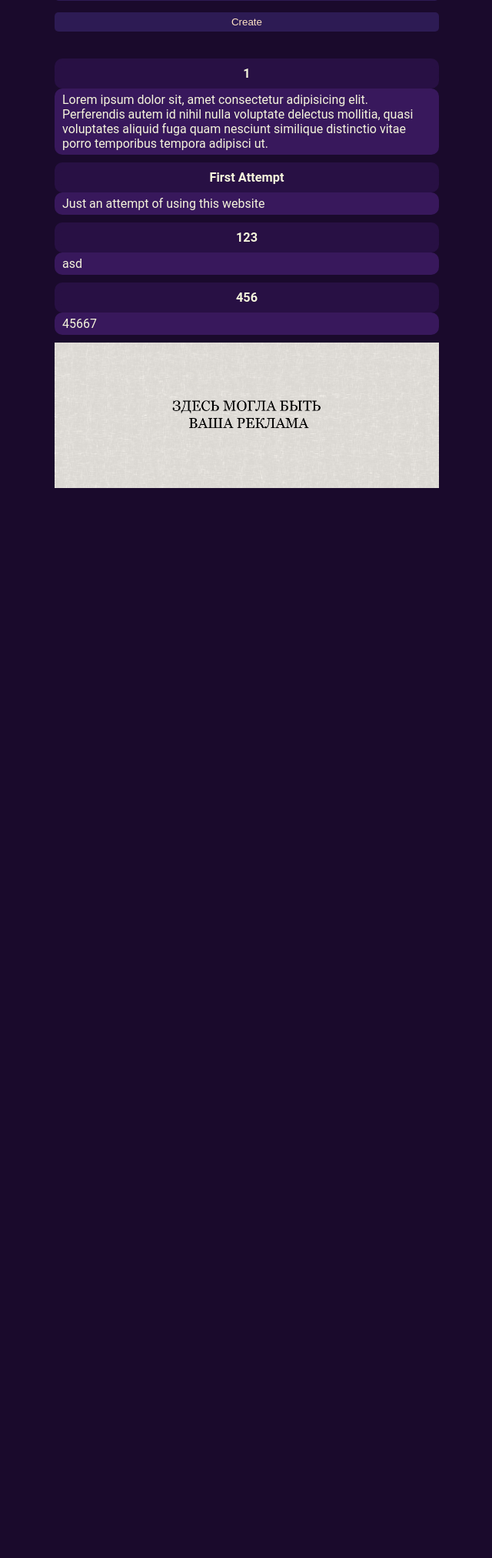
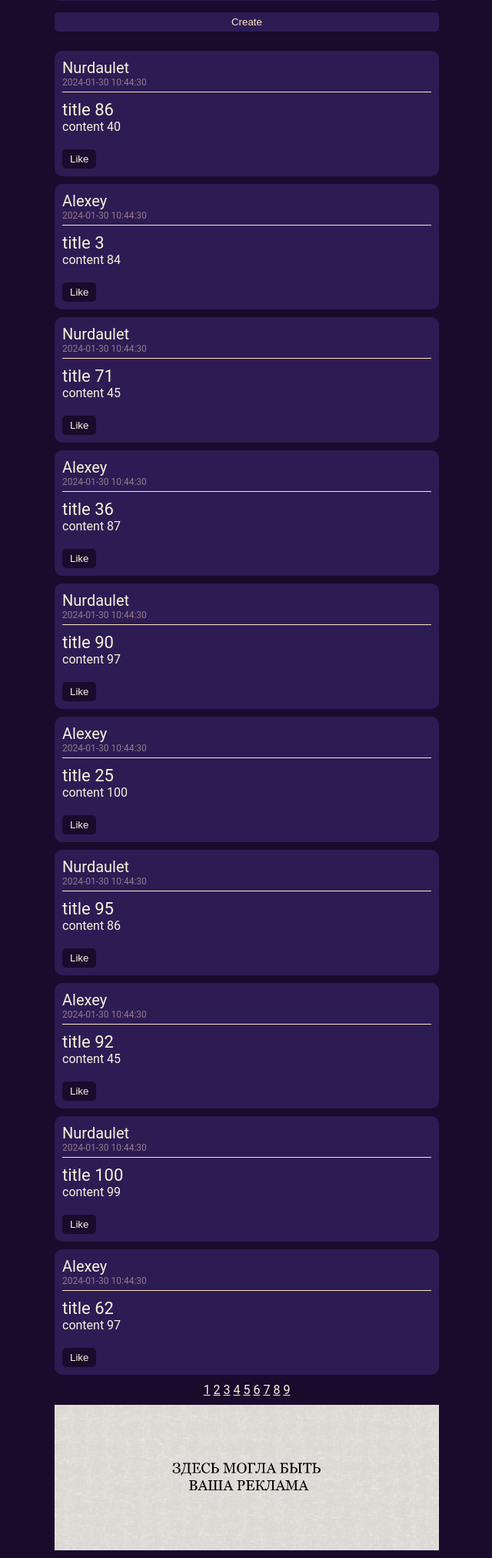
Before and after one commit to Wonderbeaver/FloraHub, a Flask app: page /home in a window 1280 px wide. Shown: the part 532-2556 px from the top of the page at 77% size, without its empty margins (319-959 px from the left). Before the commit the page ends 1166 px from the top, so only its background shows below. Run offline with Flask 3, Linux system fonts and the light colour scheme; a user stored in the database is signed in; data comes from the database, SQL or seed files in the repository.

Commit message:
beta v 2.0

```diff
--- a/проект html/db_service.py
+++ b/проект html/db_service.py
@@ -1,4 +1,6 @@
 import sqlite3
+import random
+
 
 def check_user(login, password):
     conn = sqlite3.connect('Users.db', check_same_thread=False)
@@ -31,25 +33,68 @@ def get_user(id):
     conn.close()
     return user
 
-def add_post(user, title, content):
+def add_post(user_id, title, content):
     conn = sqlite3.connect('Posts.db', check_same_thread=False)
     cursor = conn.cursor()
-    cursor.execute(f'INSERT INTO posts (user, title, content) VALUES (?, ?, ?)', (user, title, content))
+    cursor.execute(f'INSERT INTO posts (user_id, title, content, pub_time) VALUES (?, ?, ?, CURRENT_TIMESTAMP)', (user_id, title, content))
     conn.commit()
     conn.close()
 
-def get_posts():
+
+def get_posts(id=None, page=1):
     conn = sqlite3.connect('Posts.db', check_same_thread=False)
     cursor = conn.cursor()
-    cursor.execute('SELECT title, content, user FROM posts')
+    limit = 10
+    offset = (page - 1) * limit
+    if id:
+        cursor.execute('SELECT title, content, user_id, pub_time, id FROM posts WHERE user_id = (?) ORDER BY pub_time DESC LIMIT ? OFFSET ?', [id, limit, offset])
+    else:
+        cursor.execute('SELECT title, content, user_id, pub_time, id FROM posts ORDER BY pub_time DESC LIMIT ? OFFSET ?', (limit, offset))
+    posts = cursor.fetchall()
+    posts_data = []
+    for post in posts:
+        posts_data.append({
+            'title': post[0],
+            'content': post[1],
+            'author': get_user(post[2]),
+            'pub_time': post[3],
+            'id': post[4]
+        })
+    conn.close()
+    return posts_data
+
+def get_post(post_id):
+    conn = sqlite3.connect('Posts.db', check_same_thread=False)
+    cursor = conn.cursor()
+    cursor.execute('SELECT * FROM posts WHERE id = (?)', [post_id])
+    post = cursor.fetchone()
+    post_data = {
+        'title': post[2],
+        'content': post[3],
+        'author': get_user(post[1]),
+        'pub_time': post[4],
+        'id': post[0]
+
+    }
+    conn.close()
+    return post_data
+
+
+def get_posts_len(id=None):
+    conn = sqlite3.connect('Posts.db', check_same_thread=False)
+    cursor = conn.cursor()
+    if id:
+        cursor.execute('SELECT id FROM posts WHERE user_id = (?)', [id])
+    else:
+        cursor.execute('SELECT id FROM posts')
     posts = cursor.fetchall()
     conn.close()
-    return posts
+    return len(posts)
 
-def get_user_posts(name):
-    conn = sqlite3.connect('Posts.db', check_same_thread=False)
-    cursor = conn.cursor()
-    cursor.execute('SELECT title, content FROM posts WHERE user = (?)', [name])
-    posts = cursor.fetchall()
-    conn.close()
-    return posts
+# def get_user_posts(id):
+#     conn = sqlite3.connect('Posts.db', check_same_thread=False)
+#     cursor = conn.cursor()
+#     cursor.execute('SELECT title, content FROM posts WHERE user_id = (?)', [id])
+#     posts = cursor.fetchall()
+#     conn.close()
+#     return posts
--- a/проект html/main.py
+++ b/проект html/main.py
@@ -1,4 +1,5 @@
 from flask import Flask, render_template, request, redirect, session
+from math import ceil
 import utility
 import db_service
 
@@ -34,7 +35,11 @@ def login():
     if is_accessable(False):
         return is_accessable(False)
     error = request.args.get('error')
-    return render_template("login.html", error=error, styles=['logreg'])
+    return render_template(
+        "login.html",
+        error=error,
+        styles=['logreg']
+    )
 
 @app.route('/try_login', methods=['POST'])
 def try_login():
@@ -54,7 +59,11 @@ def register():
         return is_accessable(False)
     error = request.args.get('error')
 
-    return render_template("register.html", error=error, styles=['logreg'])
+    return render_template(
+        "register.html",
+        error=error,
+        styles=['logreg']
+    )
 
 @app.route('/try_reg', methods=['POST'])
 def try_reg():
@@ -80,15 +89,31 @@ def try_reg():
 def home():
     if is_accessable(True):
         return is_accessable(True)
-    name = db_service.get_user(session['auth_id'])[1]
-    posts = db_service.get_posts()
-    return render_template("home.html", name=name, posts=posts, styles=['home', 'create'])
+    page = request.args.get('page', 1, type=int)
+    posts_len = db_service.get_posts_len()
+    pages = ceil(posts_len / 10)
+    return render_template(
+        "home.html",
+        name=db_service.get_user(session['auth_id'])[1],
+        posts_len=posts_len,
+        posts=db_service.get_posts(page=page),
+        pages=pages,
+        styles=['home', 'create'],
+        auth_id=session['auth_id']
+    )
+
 
 @app.route('/settings')
 def settings():
     if is_accessable(True):
         return is_accessable(True)
-    return render_template("settings.html", styles=['create'])
+    return render_template(
+        "settings.html",
+        styles=['create', 'settings'],
+        name=db_service.get_user(session['auth_id'])[1],
+        login=db_service.get_user(session['auth_id'])[2],
+        auth_id=session['auth_id']
+    )
 
 @app.route('/try_create', methods=['POST'])
 def try_create():
@@ -98,8 +123,7 @@ def try_create():
     content = request.form['content']
     if not (title and content):
         return redirect(f"/settings?error=Fill in all fields")
-    name = db_service.get_user(session['auth_id'])[1]
-    db_service.add_post(name, title, content)
+    db_service.add_post(session['auth_id'], title, content)
     return redirect("/home")
 
 @app.route('/logout')
@@ -109,21 +133,37 @@ def logout():
     session['auth_id'] = None
     return redirect("/login")
 
-@app.route('/account')
-def account():
+@app.route('/account/<int:id>')
+def account(id):
     if is_accessable(True):
         return is_accessable(True)
-    name = db_service.get_user(session['auth_id'])[1]
-    posts = db_service.get_user_posts(name)
+    name = db_service.get_user(id)[1]
+    page= request.args.get('page', 1, type=int)
+    posts = db_service.get_posts(id, page)
+    posts_len = db_service.get_posts_len(id)
+    pages= ceil(posts_len / 10)
     views = 0
-    print(posts)
     return render_template(
         "account.html",
         name=name,
-        posts=posts[::-1],
+        posts_len=posts_len,
+        posts=posts,
+        pages=pages,
         styles=['account', 'create', 'home'],
-        posts_len=len(posts),
         views=views,
+        auth_id=session['auth_id']
+    )
+
+@app.route('/post/<int:id>')
+def post(id):
+    if is_accessable(True):
+        return is_accessable(True)
+    post = db_service.get_post(id)
+    return render_template(
+        "post.html",
+        post=post,
+        styles=['account', 'create', 'home'],
+        auth_id=session['auth_id']
     )
 
 app.run(host="0.0.0.0")
--- a/проект html/static/css/home.css
+++ b/проект html/static/css/home.css
@@ -1,52 +1,47 @@
-/* table,
-td {
-    background-color: rgb(56, 24, 92);
+.post {
+    max-width: 500px;
+    width: 100%;
+    background-color: rgb(45, 27, 84);
+    padding: 10px;
+    border-radius: 10px;
 
 }
 
-thead,
-tfoot {
-    background-color: rgb(40, 16, 68);
-    border-radius: 10px;
-    border: 0;
-} */
+.post-header {
+    border-bottom: 1px solid bisque;
+    padding-bottom: 5px;
 
-.post {
-    border-collapse: collapse;
-    max-width: 500px;
-    width: 500px;
-    /* border-radius: 10px;
-    border: none;
-    display: block; */
 }
 
-td {
-    background-color: rgb(56, 24, 92);
-    padding: 5px 10px;
-    border-radius: 10px;
+.post-header a {
+    font-size: 20px;
+    text-decoration: none;
 }
 
-th {
-    background-color: rgb(40, 16, 68);
-    border-radius: 10px;
+.post-header p {
+    font-size: 12px;
+    color: rgba(255, 228, 196, 0.484) ;
 }
 
-.nickname_title {
-    display: flex;
-    justify-content: space-between;
-    align-items: center;
-    /* gap: 100px; */
-    /* padding: 5px 10px; */
-    /* border-radius: 10px; */
-    background-color: rgb(40, 16, 68);
-    border-radius: 10px;
-    border: 0;
-    display: block;
-    width: 500px;
-    margin: 10px 0;
-    color: bisque;
-    font-size: 14px;
+.post-body {
+    padding-top: 10px;
 }
+
+.post-link {
+    font-size: 22px;
+    margin-bottom: 5px;
+    text-decoration: none;
+}
+
+.like-btn {
+    background-color: rgb(26, 10, 44);
+    border: none;
+    border-radius: 5px;
+    cursor: pointer;
+    padding: 5px 10px;
+    margin-top: 20px;
+}
+
 
 .Ad {
     width: 500px;
--- a/проект html/templates/home.html
+++ b/проект html/templates/home.html
@@ -14,27 +14,23 @@
             <p class="error">{{ error }}</p>
         {% endif %}
     </form>
-    <form action="/create" method="get"></form>
-        {% for post in posts %}
-            <table class="post">
-                <thead>
-                    <tr>
-                        <th>
-                            <div>
-                                <span class="nickname_title">
-                                    <h3>{{ post[0] }}</h3>
-                                </span>
-                            </div>
-                        </th>
-                    </tr>
-                </thead>
-                <tbody>
-                    <tr>
-                        <td><p>{{ post[1] }}</p></td>
-                    </tr>
-                </tbody>
-            </table>
+    {% for post in posts %}
+        <div class="post">
+            <div class="post-header">
+                <a href="/account/{{ post['author'][0] }}">{{ post['author'][1] }}</a>
+                <p>{{ post['pub_time'] }}</p>
+            </div>
+            <div class="post-body">
+                <a class='post-link' href="/post/{{ post['id'] }}">{{ post['title'] }}</a>
+                <p>{{ post['content'] }}</p>
+            </div>
+            <button class="like-btn">Like</button>
+        </div>
+    {% endfor %}
+    <div>
+        {% for i in range(1, pages+1) %}
+            <a href="/home?page={{ i }}">{{ i }}</a>
         {% endfor %}
-        <img class="Ad" src="{{ url_for('static', filename='images/zdes.jpg') }}" alt="Ad">
-    </form>
+    </div>
+    <img class="Ad" src="{{ url_for('static', filename='images/zdes.jpg') }}" alt="Ad">
 {% endblock content %}
--- a/проект html/templates/layout.html
+++ b/проект html/templates/layout.html
@@ -16,7 +16,7 @@
         <img class="logo" src="{{ url_for('static', filename='images/logo.png') }}" alt="logo">
         <nav>
             <a href="/home">Home</a>
-            <a href="/account">My page</a>
+            <a href="/account/{{ auth_id }}">My page</a>
             <a href="/settings">Settings</a>
         </nav>
 
--- a/проект html/test.py
+++ b/проект html/test.py
@@ -5,7 +5,9 @@ cursor = conn.cursor()
 
 # cursor.execute(f'SELECT * FROM users WHERE login = "admin" AND password = "12345678"')
 # data = cursor.fetchall()
+cursor.execute('DROP TABLE IF EXISTS posts')
+cursor.execute('CREATE TABLE IF NOT EXISTS posts (id INTEGER PRIMARY KEY, user_id INTEGER, title TEXT, content TEXT, pub_time TIMESTAMP DEFAULT CURRENT_TIMESTAMP)')
 
-cursor.execute('CREATE TABLE IF NOT EXISTS posts (id INTEGER PRIMARY KEY, user TEXT, title TEXT, content TEXT)')
+
 conn.commit()
 conn.close()
```
Also changed, not shown: проект html/static/css/settings.css (added, +17 -0 lines), проект html/templates/account.html (+18 -22 lines), проект html/templates/post.html (added, +15 -0 lines), проект html/templates/settings.html (+18 -1 lines), проект html/test/style.css (added, +81 -0 lines), проект html/test/test.html (added, +23 -0 lines), проект html/Posts.db, проект html/static/css/create.css (line endings or trailing spaces), проект html/static/images/avatars/admin.png (added), проект html/static/images/avatars/standard.png (added).
